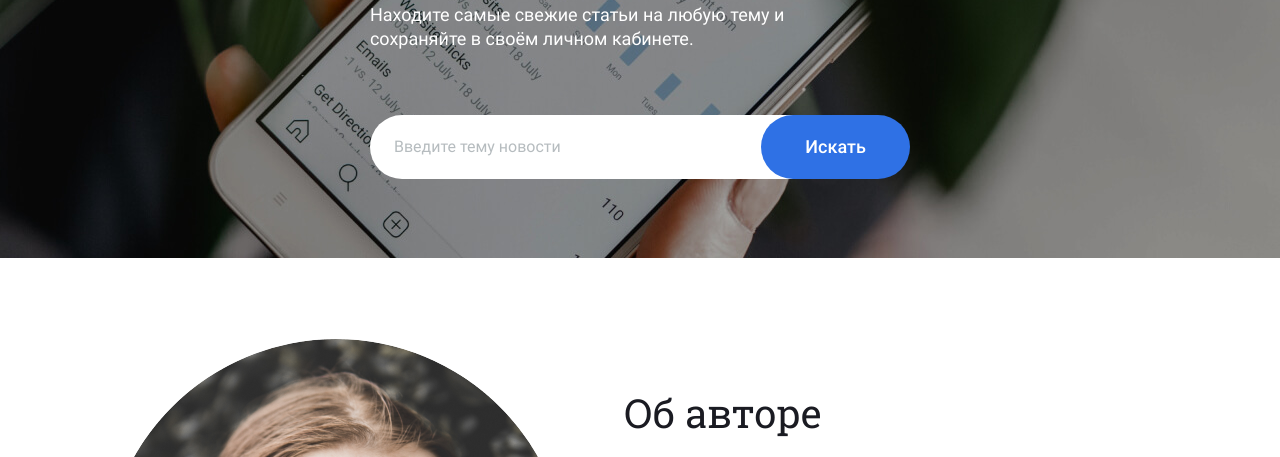
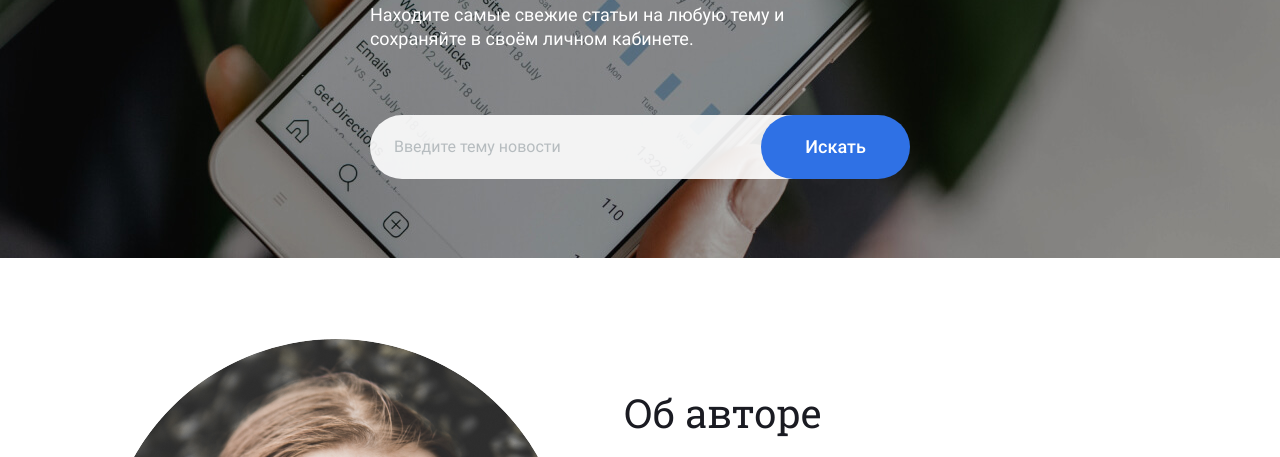
Before and after one commit to Nerevar123/news-explorer-frontend, a React app: page / in a window 1280 px wide. Shown: the part 318-775 px from the top of the page. Built offline with nearby package versions, Linux system fonts and the light colour scheme; a web font is replaced by a local one.

Commit message:
fix: small fixes

```diff
--- a/src/components/App/App.css
+++ b/src/components/App/App.css
@@ -1,8 +1,6 @@
 .page {
   width: 100%;
   height: 100%;
-  min-height: 100vh;
-  min-height: -webkit-fill-available;
   background-color: #fff;
   color: #1A1B22;
   font-family: 'Inter', Helvetica, Arial, sans-serif;
--- a/src/components/SearchForm/SearchForm.css
+++ b/src/components/SearchForm/SearchForm.css
@@ -51,6 +51,10 @@
   color: #1A1B22;
   padding: 21px 24px;
   border-radius: 100px;
+}
+
+.search-form__input:focus {
+  background-color: rgba(255, 255, 255, .9);
 }
 
 .search-form__error {
```
